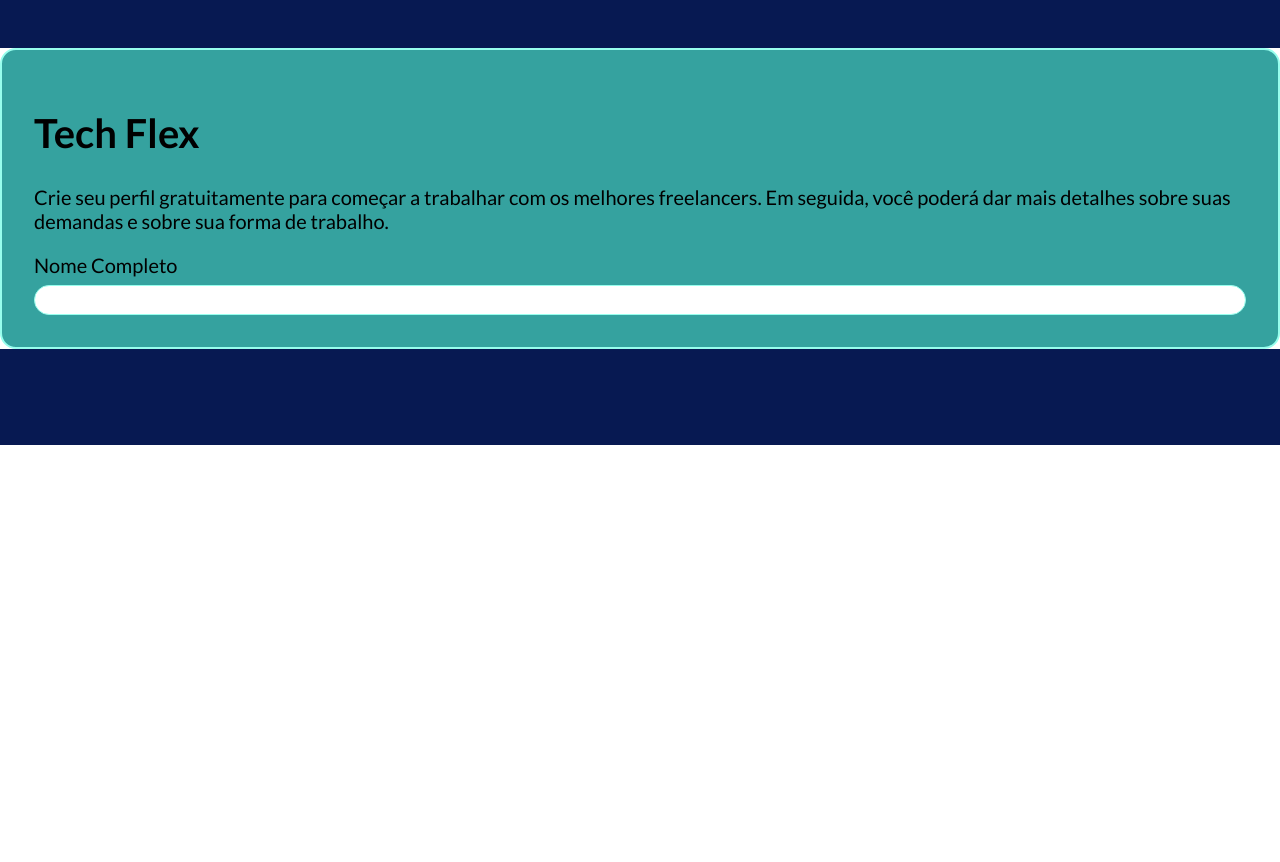
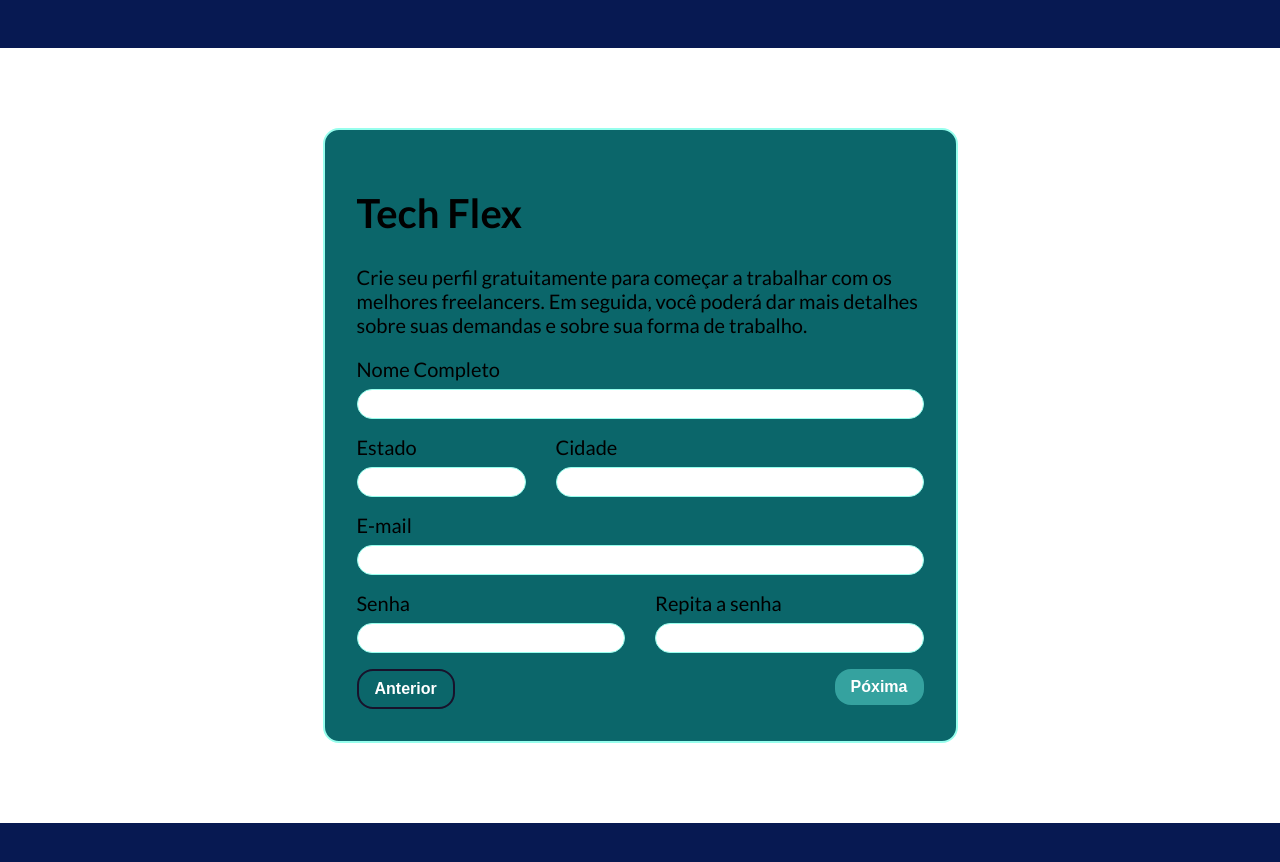
Before and after one commit to sergiocouter/tech-flex, a React (Create React App) app: page / in a window 1280 px wide. Shown: the top 862 px of the page. Before the commit the page ends 800 px from the top, so only its background shows below. Built offline with nearby package versions, Linux system fonts and the light colour scheme.

Commit message:
Criado e estilizado o componente de botão com o @Emotion. Inplementado todos os inputs do formulário

```diff
--- a/package.json
+++ b/package.json
@@ -10,6 +10,7 @@
     "@testing-library/user-event": "^13.5.0",
     "react": "^18.2.0",
     "react-dom": "^18.2.0",
+    "react-grid-system": "^8.1.9",
     "react-scripts": "5.0.1",
     "web-vitals": "^2.1.4"
   },
--- a/src/App.js
+++ b/src/App.js
@@ -1,3 +1,4 @@
+import { Col, Container, Row } from "react-grid-system";
 import { Cabecalho } from "./components/Cabecalho/Cabecalho";
 import { CampoTexto } from "./components/CampoTexto/CampoTexto";
 import { Card } from "./components/Card/Card";
@@ -5,6 +6,7 @@ import { Estilos } from "./components/EstilosGlobais/Estilos";
 import { ProvedorTema } from "./components/ProvedorTema/ProvedorTema";
 import { Rodape } from "./components/Rodape/Rodape";
 import { Tipografia } from "./components/Tipografia/Tipografia";
+import { Botao } from "./components/Botao/Botao";
 
 
 function App() {
@@ -12,13 +14,58 @@ function App() {
       <ProvedorTema>
         <Estilos/>
           <Cabecalho/>
+            <Container style={{margin:"80px auto"}}>
+              <Row justify="center">
+                <Col lg={7} md={9} sm={12}>
                   <Card>
                     <Tipografia variante="h1" componente="h1">Tech Flex</Tipografia>
                     <Tipografia variante="body" componente="body">
                       Crie seu perfil gratuitamente para começar a trabalhar com os melhores freelancers. Em seguida, você poderá dar mais detalhes sobre suas demandas e sobre sua forma de trabalho.
                     </Tipografia>
+                    <Row>
+                      <Col>
                         <CampoTexto titulo="Nome Completo"/>
+                      </Col>
+                    </Row>
+                    <Row>
+                      <Col lg={4} md={4} sm={4}>
+                        <CampoTexto titulo="Estado"/>
+                      </Col>
+                      <Col lg={8} md={8} sm={8}>
+                        <CampoTexto titulo="Cidade"/>
+                      </Col>
+                    </Row>
+                    <Row>
+                      <Col>
+                        <CampoTexto titulo="E-mail"/>
+                      </Col>
+                    </Row>
+                    <Row>
+                      <Col lg={6} md={6} sm={6}>
+                        <CampoTexto titulo="Senha"/>
+                      </Col>
+                      <Col lg={6} md={6} sm={6}>
+                        <CampoTexto titulo="Repita a senha"/>
+                      </Col>
+                    </Row>
+                    <Row>
+                      <Col lg={6} md={6} sm={6}>
+                        <Botao variante="">
+                          Anterior
+                        </Botao>
+                      </Col>
+                      <Col lg={6} md={6} sm={6}>
+                        <div style={{textAlign: "right"}}>
+                          <Botao variante="primaria">
+                            Póxima
+                          </Botao>
+                        </div>
+                      </Col>
+                    </Row>
                   </Card>
+                </Col>
+              </Row>
+            </Container>
           <Rodape />
       </ProvedorTema>
   );
--- /dev/null
+++ b/src/components/Botao/Botao.jsx
@@ -0,0 +1,53 @@
+import styled from "@emotion/styled"
+
+const BotaoPrimario = styled.button`
+    background: ${props => props.theme.cores.secundarias.cor01};
+    color: ${props => props.theme.cores.branco};
+    border-radius: ${props => props.theme.espacamentos.s};
+    padding: ${props => props.theme.espacamentos.xs} ${props => props.theme.espacamentos.s};
+    box-sizing: border-box;
+    font-weight: 700;
+    font-size: 16px;
+    line-height: 20px;
+    text-align: center;
+    cursor: pointer;
+    border: none;
+    &:hover {
+        background: ${props => props.theme.cores.dark.cor01};
+    }
+    &:focus {
+        outline-color: ${props => props.theme.cores.dark.cor02};
+    }
+`
+
+const BotaoSecundario = styled.button`
+    background: transparent;
+    color: ${props => props.theme.cores.branco};
+    border: 2px solid ${props => props.theme.cores.dark.cor01};
+    border-radius: ${props => props.theme.espacamentos.s};
+    padding: ${props => props.theme.espacamentos.xs} ${props => props.theme.espacamentos.s};
+    box-sizing: border-box;
+    font-weight: 700;
+    font-size: 16px;
+    line-height: 20px;
+    text-align: center;
+    cursor: pointer;
+    &:hover {
+        border-color: ${props => props.theme.cores.secundarias.cor02};
+        color: ${props => props.theme.cores.dark.b};
+    }
+    &:focus {
+        outline-color: ${props => props.theme.cores.focus};
+    }
+`
+
+export const Botao = ({ children, variante = 'primaria' }) => {
+    if (variante === 'primaria') {
+        return <BotaoPrimario>
+            {children}
+        </BotaoPrimario>
+    }
+    return <BotaoSecundario>
+        {children}
+    </BotaoSecundario>
+}
--- a/src/components/CampoTexto/CampoTexto.jsx
+++ b/src/components/CampoTexto/CampoTexto.jsx
@@ -18,6 +18,7 @@ const EstiloInput = styled.input`
     font-size: 14px;
     line-height: 17px;
     margin-top: ${props => props.theme.espacamentos.xs};
+    margin-bottom: ${props => props.theme.espacamentos.s};
     background: ${props => props.theme.cores.branco};
     border: 1px solid ${props => props.theme.cores.secundarias.cor02};
     border-radius: ${props => props.theme.espacamentos.s};
--- a/src/components/Card/Card.jsx
+++ b/src/components/Card/Card.jsx
@@ -2,7 +2,7 @@ import styled from "@emotion/styled"
 
 const EstiloCard = styled.div`
     padding: ${props => props.theme.espacamentos.l};
-    background: ${props => props.theme.cores.secundarias.cor01};
+    background: ${props => props.theme.cores.primarias.cor02};
     border: 2px solid ${props => props.theme.cores.secundarias.cor02};
     border-radius: ${props => props.theme.espacamentos.s};
 `
```
Also changed, not shown: 1 other file (tests, documents, lock files or other folders). Lines whose indentation alone changed are shown as unchanged.
